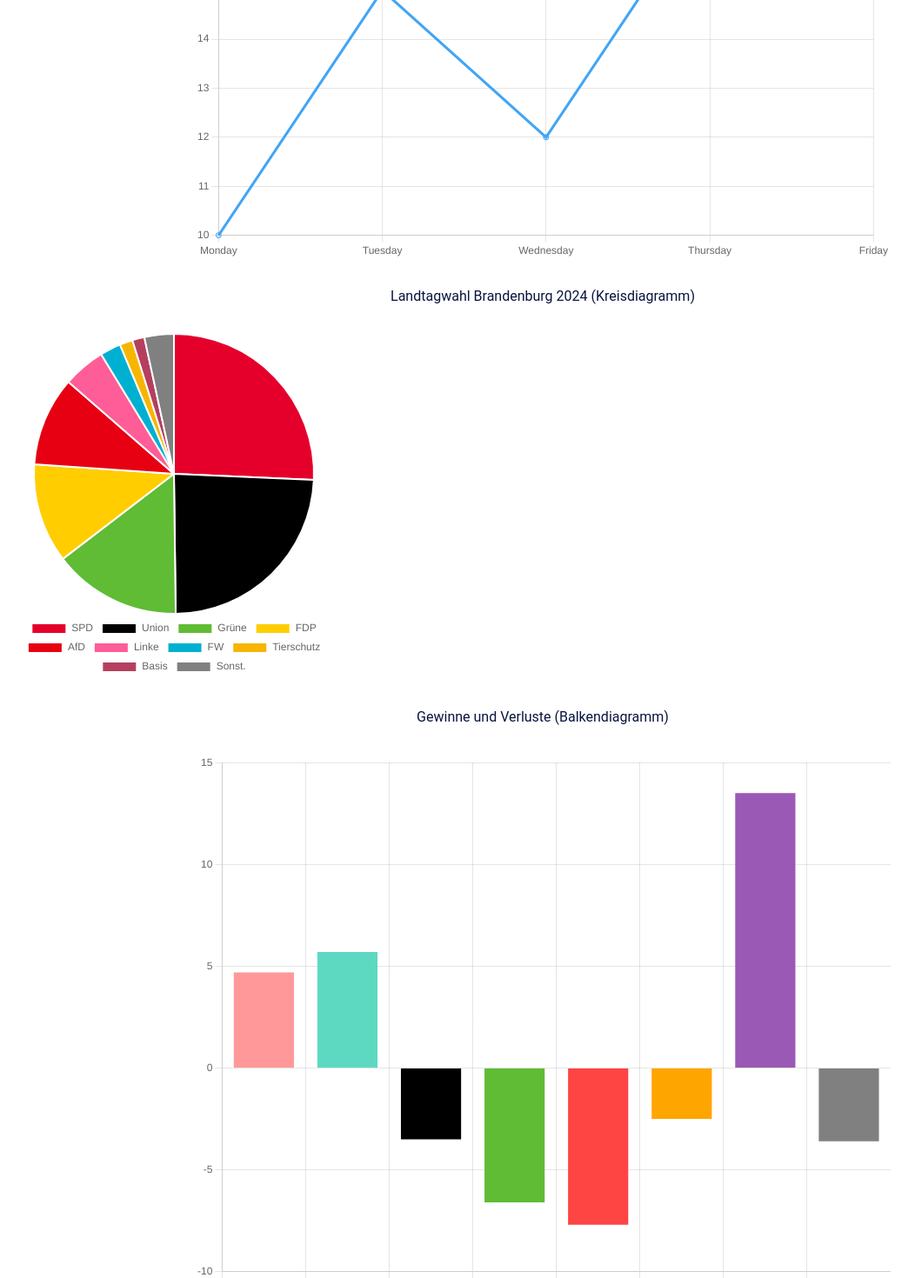
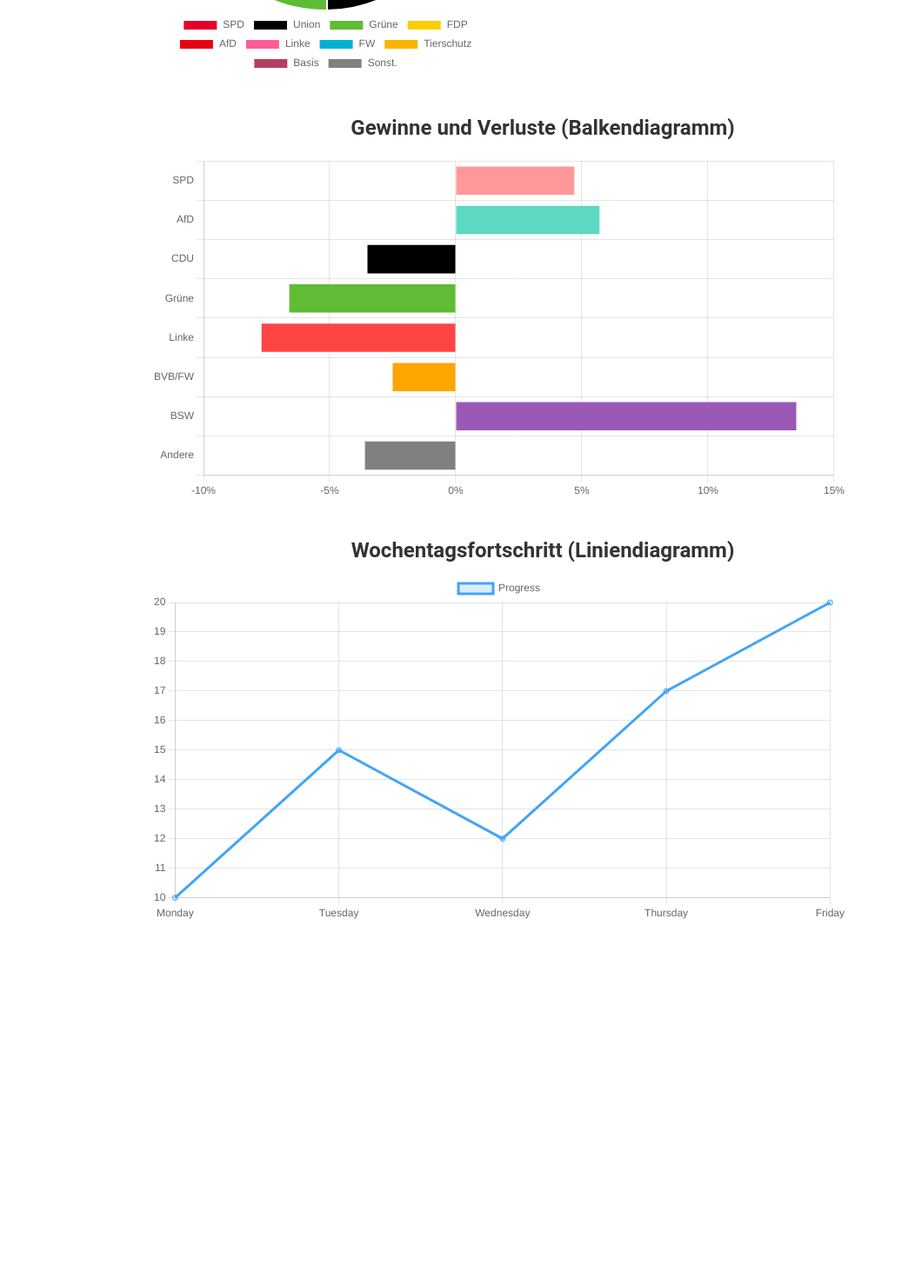
Before and after one commit to nilsgnh/PBO-Wahlplattform, a Vue app in the folder wahlapp/: page /ergebnisse in a window 1280 px wide. Shown: the part 920-2390 px from the top of the page at 87% size, without its empty margins (16-1068 px from the left). After the commit the page ends 2017 px from the top, so only its background shows below. Built offline with nearby package versions, Linux system fonts and the light colour scheme.

Commit message:
Linechart Komponente + erweiterung von Barchart (import veschiedener Daten von ErgebnisStore.js) + Verschönerungen im code

```diff
--- a/wahlapp/src/components/BarChart.vue
+++ b/wahlapp/src/components/BarChart.vue
@@ -5,7 +5,7 @@
 </template>
 
 <script setup lang="ts">
-import { onMounted, ref } from 'vue';
+import { onMounted, ref, defineProps } from 'vue';
 import { useErgebnisStore } from '../stores/ErgebnisStore'; // Store importieren
 import {
   Chart,
@@ -24,19 +24,30 @@
 // Zugriff auf den ErgebnisStore
 const ergebnisStore = useErgebnisStore();
 
+// Definiere eine Property, um zu entscheiden, welche Daten verwendet werden
+const props = defineProps({
+  chartType: { type: String, required: true, default: 'ergebnisse' }, // 'ergebnisse' oder 'gewinneUndVerluste'
+});
+
 // Referenz für das Canvas-Element
 const barChart = ref<HTMLCanvasElement | null>(null);
 
 onMounted(() => {
+  // Dynamische Auswahl der Daten basierend auf der `chartType` Property
+  const chartData = props.chartType === 'gewinneUndVerluste'
+    ? ergebnisStore.gewinneUndVerluste
+    : ergebnisStore.ergebnisse;
+
   if (barChart.value) {
     new Chart(barChart.value, {
       type: 'bar',
       data: {
-        labels: ergebnisStore.chartLabels, // Labels aus dem Store
+        labels: chartData.chartLabels, // Labels aus dem Store
         datasets: [
           {
-            data: ergebnisStore.chartData, // Daten aus dem Store
-            backgroundColor: ergebnisStore.chartColors, // Farben aus dem Store
+            label: props.chartType === 'gewinneUndVerluste' ? 'Gewinne und Verluste (%)' : 'Ergebnisse (%)',
+            data: chartData.chartData, // Daten aus dem Store
+            backgroundColor: chartData.chartColors, // Farben aus dem Store
           },
         ],
       },
--- /dev/null
+++ b/wahlapp/src/components/LineChart.vue
@@ -0,0 +1,68 @@
+<template>
+    <div class="line-chart-container">
+      <canvas ref="lineChart"></canvas>
+    </div>
+  </template>
+
+  <script setup lang="ts">
+  import { onMounted, ref } from 'vue';
+  import {
+    Chart,
+    LineController,
+    LineElement,
+    PointElement,
+    Title,
+    Tooltip,
+    Legend,
+    CategoryScale,
+    LinearScale
+  } from 'chart.js';
+
+  // Chart.js Komponenten registrieren
+  Chart.register(
+    LineController,
+    LineElement,
+    PointElement,
+    Title,
+    Tooltip,
+    Legend,
+    CategoryScale,
+    LinearScale
+  );
+
+  // Referenz für das Canvas-Element
+  const lineChart = ref<HTMLCanvasElement | null>(null);
+
+  onMounted(() => {
+    if (lineChart.value) {
+      new Chart(lineChart.value, {
+        type: 'line',
+        data: {
+          labels: ['Monday', 'Tuesday', 'Wednesday', 'Thursday', 'Friday'], // Beispielhafte Wochentagslabels
+          datasets: [
+            {
+              label: 'Progress', // Beispielhaftes Label
+              data: [10, 15, 12, 17, 20], // Beispielhafte Daten
+              borderColor: '#42a5f5', // Farbe der Linie
+              backgroundColor: 'rgba(66, 165, 245, 0.2)', // Hintergrundfarbe der Linie
+              fill: true,
+            },
+          ],
+        },
+        options: {
+          responsive: true,
+          plugins: {
+            legend: { display: true },
+          },
+        },
+      });
+    }
+  });
+  </script>
+
+  <style scoped>
+  .line-chart-container {
+    width: 100%;
+    height: 400px;
+  }
+  </style>
--- a/wahlapp/src/components/PieChart.vue
+++ b/wahlapp/src/components/PieChart.vue
@@ -5,7 +5,7 @@
   </template>
 
   <script setup lang="ts">
-  import { onMounted, ref } from 'vue';
+  import { onMounted, ref, defineProps } from 'vue';
   import { useErgebnisStore } from '../stores/ErgebnisStore'; // Store importieren
   import {
     Chart,
@@ -22,19 +22,29 @@
   // Zugriff auf den ErgebnisStore
   const ergebnisStore = useErgebnisStore();
 
+  // Definiere eine Property, um zu entscheiden, welche Daten verwendet werden
+  const props = defineProps({
+    chartType: { type: String, required: true, default: 'ergebnisse' }, // 'ergebnisse' oder 'gewinneUndVerluste'
+  });
+
   // Referenz für das Canvas-Element
   const pieChart = ref<HTMLCanvasElement | null>(null);
 
   onMounted(() => {
+    // Dynamische Auswahl der Daten basierend auf der `chartType` Property
+    const chartData = props.chartType === 'gewinneUndVerluste'
+      ? ergebnisStore.gewinneUndVerluste
+      : ergebnisStore.ergebnisse;
+
     if (pieChart.value) {
       new Chart(pieChart.value, {
         type: 'pie',
         data: {
-          labels: ergebnisStore.chartLabels, // Labels aus dem Store
+          labels: chartData.chartLabels, // Labels aus dem Store
           datasets: [
             {
-              data: ergebnisStore.chartData, // Daten aus dem Store
-              backgroundColor: ergebnisStore.chartColors, // Farben aus dem Store
+              data: chartData.chartData, // Daten aus dem Store
+              backgroundColor: chartData.chartColors, // Farben aus dem Store
             },
           ],
         },
--- a/wahlapp/src/stores/ErgebnisStore.js
+++ b/wahlapp/src/stores/ErgebnisStore.js
@@ -4,22 +4,57 @@
 
 export const useErgebnisStore = defineStore('ergebnis', {
   state: () => ({
+    // Daten für die Wahlergebnisse
+    ergebnisse: {
       chartLabels: ['SPD', 'Union', 'Grüne', 'FDP', 'AfD', 'Linke', 'FW', 'Tierschutz', 'Basis', 'Sonst.'],
       chartData: [25.7, 24.1, 14.8, 11.5, 10.3, 4.9, 2.4, 1.5, 1.4, 3.4],
       chartColors: [
         '#e4002b', '#000000', '#5fbc34', '#ffcd00', '#e60012',
         '#ff5d97', '#00b0d1', '#f7b500', '#b53f5f', '#808080',
       ],
+    },
+
+    // Daten für Gewinne und Verluste
+    gewinneUndVerluste: {
+      chartLabels: ['SPD', 'AfD', 'CDU', 'Grüne', 'Linke', 'BVB/FW', 'BSW', 'Andere'],
+      chartData: [4.7, 5.7, -3.5, -6.6, -7.7, -2.5, 13.5, -3.6],
+      chartColors: [
+        '#ff9999', '#5dd9c1', '#000000', '#5fbc34', '#ff4444', '#ffa500', '#9a59b5', '#808080',
+      ],
+    },
   }),
+
   actions: {
-    setChartData(data) {
-      this.chartData = data;
+    // Methode zum Setzen der Wahlergebnisse
+    setErgebnisse(data) {
+      this.ergebnisse.chartData = data.chartData;
+      this.ergebnisse.chartLabels = data.chartLabels;
+      this.ergebnisse.chartColors = data.chartColors;
     },
-    setChartLabels(labels) {
-      this.chartLabels = labels;
+
+    // Methode zum Setzen der Gewinne und Verluste
+    setGewinneUndVerluste(data) {
+      this.gewinneUndVerluste.chartData = data.chartData;
+      this.gewinneUndVerluste.chartLabels = data.chartLabels;
+      this.gewinneUndVerluste.chartColors = data.chartColors;
     },
-    setChartColors(colors) {
-      this.chartColors = colors;
+
+    // Methode zum Exportieren der Wahlergebnisse
+    exportErgebnisse() {
+      return {
+        labels: this.ergebnisse.chartLabels,
+        data: this.ergebnisse.chartData,
+        colors: this.ergebnisse.chartColors,
+      };
+    },
+
+    // Methode zum Exportieren der Gewinne und Verluste
+    exportGewinneUndVerluste() {
+      return {
+        labels: this.gewinneUndVerluste.chartLabels,
+        data: this.gewinneUndVerluste.chartData,
+        colors: this.gewinneUndVerluste.chartColors,
+      };
     },
   },
 });
--- a/wahlapp/src/views/ErgebnisseView.vue
+++ b/wahlapp/src/views/ErgebnisseView.vue
@@ -1,148 +1,69 @@
 <template>
   <div class="chart-container">
+    <!-- Wahlstimmen Balkendiagramm -->
+    <section class="chart-section">
+      <h2>Wahlstimmen (Balkendiagramm)</h2>
+      <BarChart :chartType="'ergebnisse'" />
+    </section>
 
+    <!-- Landtagwahl Brandenburg 2024 Kreisdiagramm -->
+    <section class="chart-section">
+      <h2>Landtagwahl Brandenburg 2024 (Kreisdiagramm)</h2>
+      <PieChart :chartType="'ergebnisse'" />
+    </section>
 
-    <h2>Wahlstimmen (Balkendiagramm)</h2>
-    <BarChart />
+    <!-- Gewinne und Verluste Balkendiagramm -->
+    <section class="chart-section">
+      <h2>Gewinne und Verluste (Balkendiagramm)</h2>
+      <BarChart :chartType="'gewinneUndVerluste'" />
+    </section>
 
+        <!-- Wochentagsfortschritt Liniendiagramm -->
+        <section class="chart-section">
+      <h2>Wochentagsfortschritt (Liniendiagramm)</h2>
+      <LineChart />
+    </section>
 
-    <h2>Wochentagsfortschritt (Liniendiagramm)</h2>
-    <canvas id="lineChart"></canvas>
-
-
-    <h2>Landtagwahl Brandenburg 2024 (Kreisdiagramm)</h2>
-    <PieChart />
-    <h2>Gewinne und Verluste (Balkendiagramm)</h2>
-    <canvas id="barChart2"></canvas>
   </div>
 </template>
 
 <script setup lang="ts">
-import { useErgebnisStore } from '../stores/ErgebnisStore';
 import BarChart from '../components/BarChart.vue';
 import PieChart from '../components/PieChart.vue';
-// Store verwenden
-const ergebnisStore = useErgebnisStore();
-
-// Zugriff auf die Daten aus dem Store
-const chartLabels = ergebnisStore.chartLabels;
-const chartData = ergebnisStore.chartData;
-const chartColors = ergebnisStore.chartColors;
-import { onMounted } from 'vue';
-import {
-  Chart,
-  CategoryScale,
-  LinearScale,
-  BarController, // Hinzufügen
-  BarElement,
-  LineController, // Hinzufügen
-  LineElement,
-  PointElement,
-  PieController, // Hinzufügen
-  ArcElement,
-  Title,
-  Tooltip,
-  Legend,
-} from 'chart.js';
-
-Chart.register(
-  CategoryScale,
-  LinearScale,
-  BarController, // Registrieren
-  BarElement,
-  LineController, // Registrieren
-  LineElement,
-  PointElement,
-  PieController, // Registrieren
-  ArcElement,
-  Title,
-  Tooltip,
-  Legend
-);
+import LineChart from '@/components/LineChart.vue';
 
 
-onMounted(() => {
-  // Stimmenverteilung (Horizontal Balkendiagramm)
-
-
-  // Wochentagsfortschritt (Liniendiagramm)
-  const lineChartCtx = document.getElementById('lineChart') as HTMLCanvasElement;
-  if (lineChartCtx) {
-    new Chart(lineChartCtx, {
-      type: 'line',
-      data: {
-        labels: ['Monday', 'Tuesday', 'Wednesday', 'Thursday', 'Friday'],
-        datasets: [
-          {
-            label: 'Progress',
-            data: [10, 15, 12, 17, 20],
-            borderColor: '#42a5f5',
-            backgroundColor: 'rgba(66, 165, 245, 0.2)',
-            fill: true,
-          },
-        ],
-      },
-      options: {
-        responsive: true,
-        plugins: {
-          legend: { display: true },
-        },
-      },
-    });
-  }
-
-
-  // Gewinne und Verluste (Balkendiagramm)
-  const barChartCtx2 = document.getElementById('barChart2') as HTMLCanvasElement;
-  if (barChartCtx2) {
-    new Chart(barChartCtx2, {
-      type: 'bar',
-      data: {
-        labels: ['SPD', 'AfD', 'CDU', 'Grüne', 'Linke', 'BVB/FW', 'BSW', 'Andere'],
-        datasets: [
-          {
-            label: 'Gewinne und Verluste (%)',
-            data: [4.7, 5.7, -3.5, -6.6, -7.7, -2.5, 13.5, -3.6],
-            backgroundColor: [
-              '#ff9999', '#5dd9c1', '#000000', '#5fbc34', '#ff4444', '#ffa500', '#9a59b5', '#808080',
-            ],
-          },
-        ],
-      },
-      options: {
-        responsive: true,
-        plugins: {
-          legend: { display: false },
-          tooltip: { enabled: true },
-        },
-        scales: {
-          x: {
-            beginAtZero: true,
-          },
-          y: {
-            beginAtZero: true,
-            ticks: {
-              stepSize: 5,
-            },
-          },
-        },
-      },
-    });
-  }
-});
 </script>
 
 <style scoped>
+/* Container für alle Diagramme */
 .chart-container {
   display: flex;
   flex-direction: column;
-  gap: 30px;
-  align-items: center; /* Zentriere die Charts */
+  gap: 40px; /* Größere Abstände zwischen den Diagrammen */
+  align-items: center;
+  padding: 20px; /* Etwas Innenabstand für das Layout */
+}
+
+/* Abschnitt für jedes Diagramm */
+.chart-section {
+  width: 100%;
+  max-width: 900px; /* Maximalbreite für Diagramme */
+  text-align: center; /* Zentriert die Überschrift */
 }
 
 .chart-container canvas {
-  width: 80%; /* Passe die Breite flexibel an */
-  max-width: 800px; /* Maximalbreite setzen */
-  height: auto; /* Höhe automatisch bestimmen */
+  width: 100%;
+  max-width: 800px; /* Maximalbreite für das Canvas */
+  height: auto;
+  margin-top: 20px; /* Abstand zwischen Diagramm und Überschrift */
+}
+
+/* Stil für die Diagrammüberschriften */
+.chart-section h2 {
+  font-size: 1.5em;
+  font-weight: bold;
+  margin-bottom: 10px; /* Abstand zwischen Überschrift und Diagramm */
+  color: #333; /* Dunklere Farbe für bessere Lesbarkeit */
 }
 </style>
```
Lines whose indentation alone changed are shown as unchanged.
